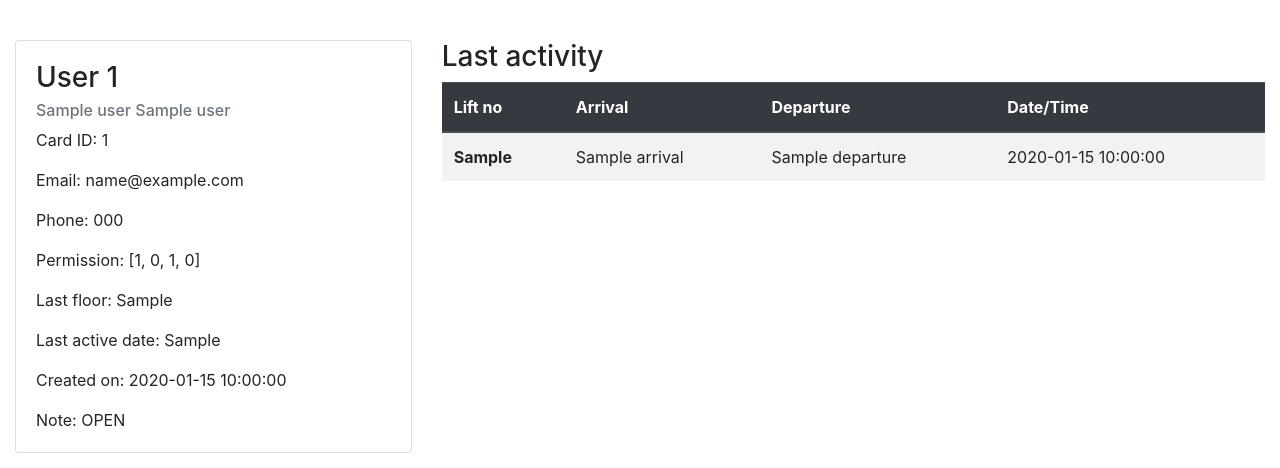
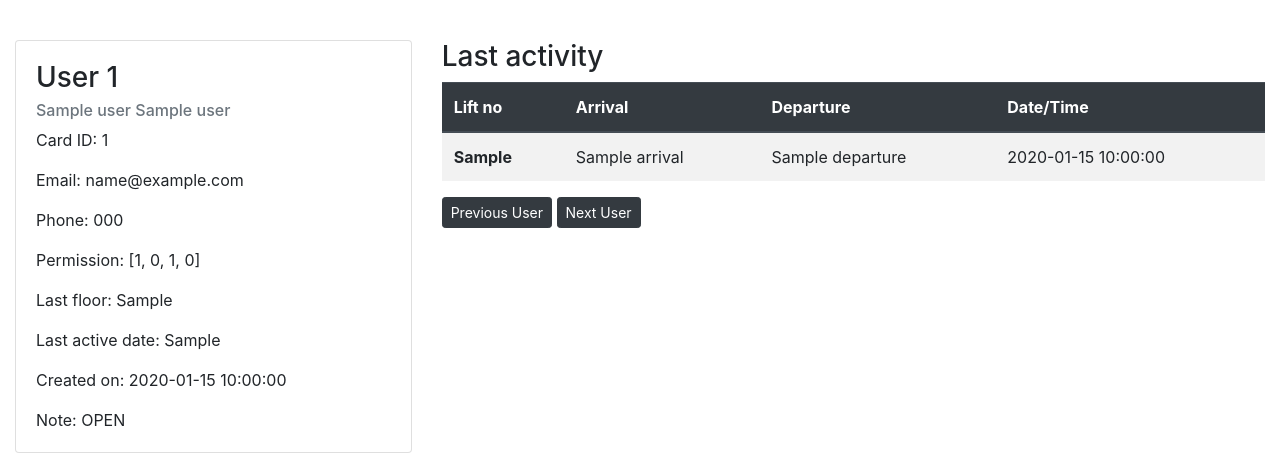
Before and after one commit to WisTiCeJEnT/pom-chob-khun-lift, a Flask app: page /bof/user/1 in a window 1280 px wide. Shown: the part 48-516 px from the top of the page. Run offline with Flask 2, Linux system fonts and the light colour scheme; a database or web service that is not in the repository returns one stand-in record (values such as "Sample title"); some libraries are stand-ins or nearby versions.

Commit message:
next user

```diff
--- a/app.py
+++ b/app.py
@@ -43,7 +43,6 @@ def bof_user(user_id):
     try:
         data = pckl.db.get_user_data(user_id)
         user_activity = pckl.db.get_user_activity(user_id)
-        print(user_activity)
         return render_template('user_data.html', data=data, user_activity=user_activity)
     except Exception as e:
         print("Error:", e)
--- a/templates/user_data.html
+++ b/templates/user_data.html
@@ -59,6 +59,8 @@
                 {% endfor %}
               </tbody>
             </table>
+            <a href="/bof/user/{{data[0]-1}}" class="btn btn-outline-dark btn-sm active" role="button" aria-pressed="true">Previous User</a>
+            <a href="/bof/user/{{data[0]+1}}" class="btn btn-outline-dark btn-sm active" role="button" aria-pressed="true">Next User</a>
       </div>
     </div>
 
```
